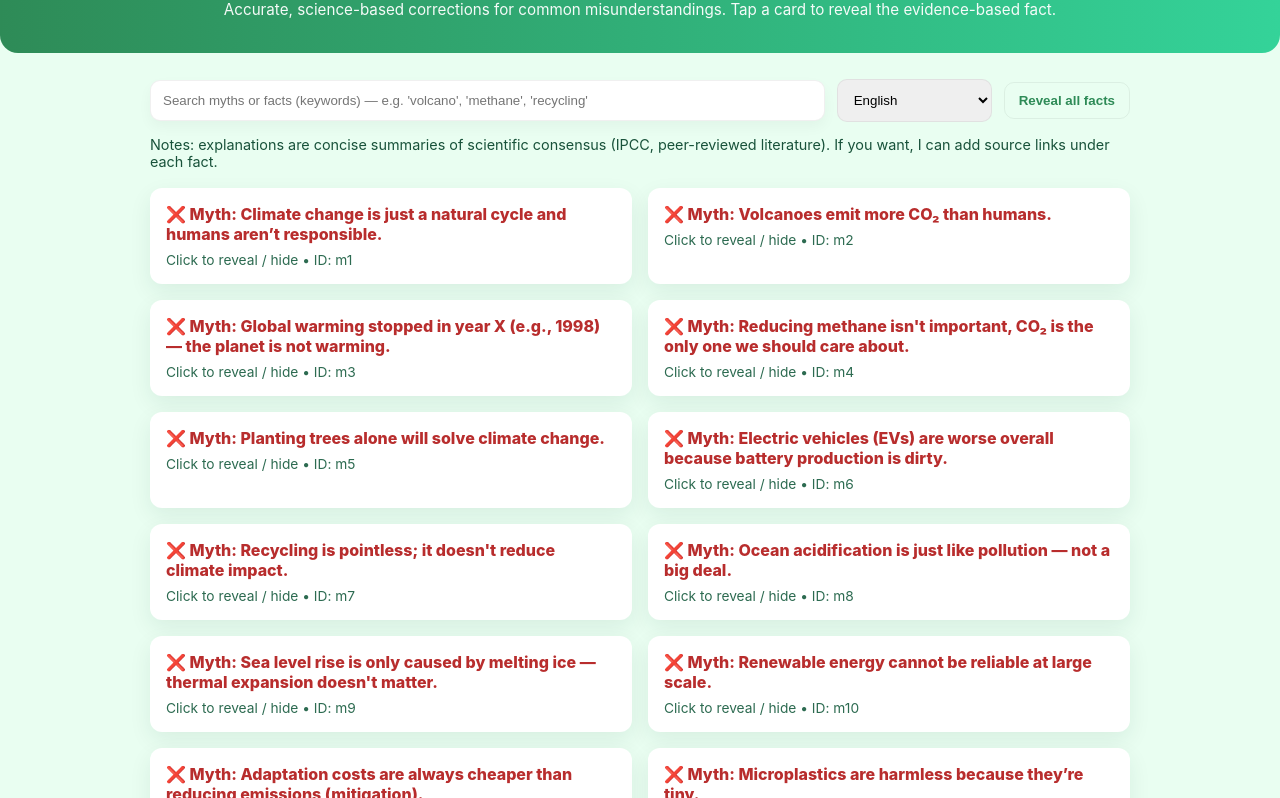
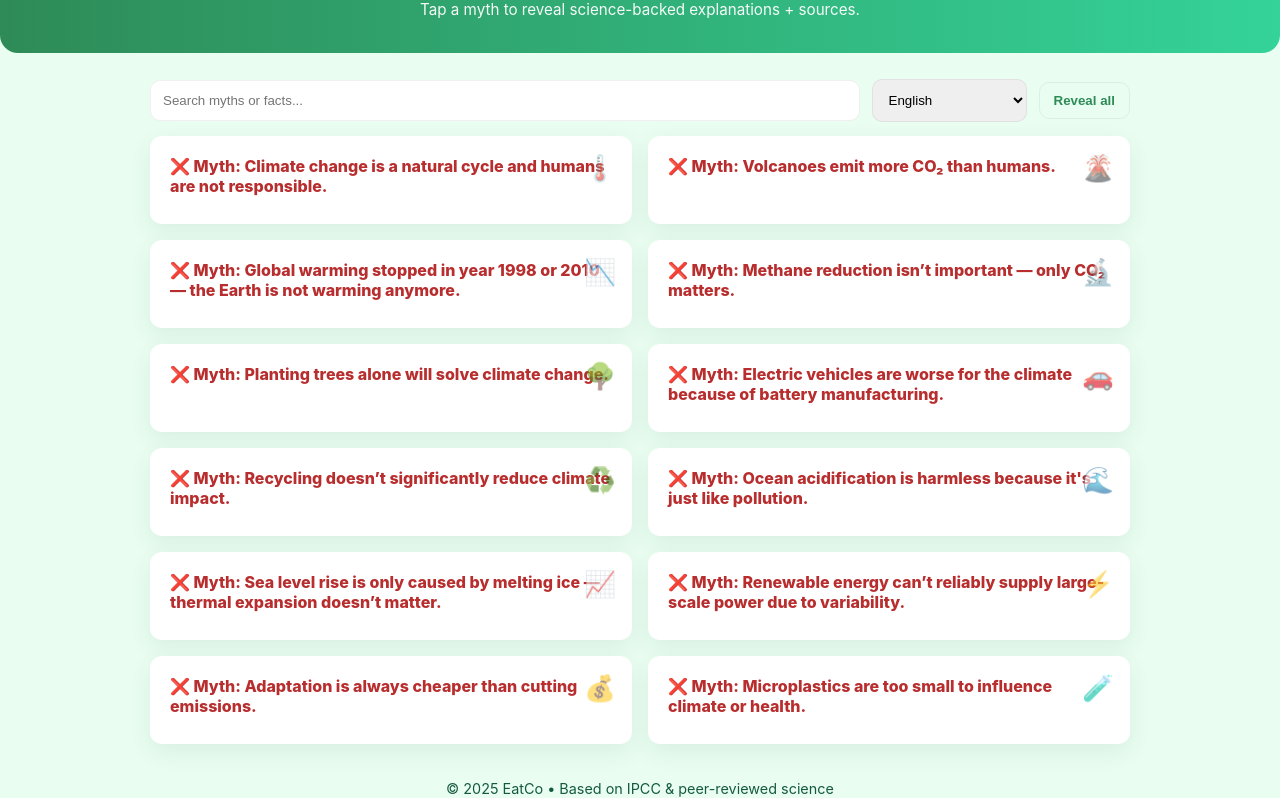
Before and after one commit to inayatagnihotri05-lab/EatCo, a plain HTML site: page climate-myth-buster.html in a window 1280 px wide. Shown: the part 81-879 px from the top of the page. Drawn offline with Linux system fonts and the light colour scheme.

Commit message:
Update climate-myth-buster.html

```diff
--- a/climate-myth-buster.html
+++ b/climate-myth-buster.html
@@ -1,285 +1,305 @@
 <!DOCTYPE html>
 <html lang="en">
 <head>
-<meta charset="utf-8" />
-<meta name="viewport" content="width=device-width, initial-scale=1" />
-<title>Climate Myth Buster — Evidence-First</title>
+  <meta charset="UTF-8" />
+  <meta name="viewport" content="width=device-width, initial-scale=1.0" />
+  <title>Climate Myth Buster — Evidence Mode</title>
   <style>
-  :root{
-    --green-1:#2e8b57; --green-2:#34d399; --bg:#e9fef1;
+    :root {
+      --green-1: #2e8b57;
+      --green-2: #34d399;
+      --bg: #e9fef1;
       --card-shadow: 0 8px 22px rgba(15,63,47,0.08);
     }
-  body{font-family:Inter, system-ui, -apple-system, "Segoe UI", Roboto, Arial; margin:0; background:var(--bg); color:#0b3d2e; -webkit-font-smoothing:antialiased;}
-  header{background:linear-gradient(90deg,var(--green-1),var(--green-2));color:#fff;padding:34px 18px;text-align:center;border-bottom-left-radius:18px;border-bottom-right-radius:18px}
-  header h1{margin:0;font-size:2rem;letter-spacing:0.4px}
-  header p{margin:8px 0 0;font-size:0.95rem;opacity:0.95}
+    body {
+      font-family: Inter, system-ui, -apple-system, "Segoe UI", Roboto, Arial;
+      margin: 0;
+      background: var(--bg);
+      color: #0b3d2e;
+      -webkit-font-smoothing: antialiased;
+    }
 
-  .container{max-width:980px;margin:26px auto;padding:0 18px}
-  .controls{display:flex;gap:12px;flex-wrap:wrap;align-items:center;margin-bottom:14px}
-  #search{flex:1;min-width:200px;padding:12px;border-radius:10px;border:1px solid rgba(0,0,0,0.06);box-shadow:0 6px 14px rgba(0,0,0,0.04)}
-  #lang{padding:12px;border-radius:10px;border:1px solid rgba(0,0,0,0.06)}
-  .note{font-size:0.9rem;color:#18523a;margin-top:6px}
+    header {
+      background: linear-gradient(90deg, var(--green-1), var(--green-2));
+      color: white;
+      padding: 34px 18px;
+      text-align: center;
+      border-bottom-left-radius: 18px;
+      border-bottom-right-radius: 18px;
+    }
+    header h1 { margin: 0; font-size: 2rem; }
+    header p { margin: 8px 0 0; font-size: 0.95rem; opacity: 0.95; }
 
-  .grid{display:grid;grid-template-columns:repeat(2,1fr);gap:16px}
-  @media(max-width:820px){ .grid{grid-template-columns:1fr} }
+    .container { max-width: 980px; margin: 26px auto; padding: 0 18px; }
+    .controls { display: flex; gap: 12px; flex-wrap: wrap; align-items: center; margin-bottom: 14px; }
+    #search { flex:1; min-width:200px; padding:12px; border-radius:10px; border:1px solid rgba(0,0,0,0.06); }
+    #lang { padding:12px; border-radius:10px; border:1px solid rgba(0,0,0,0.06); }
 
-  .card{
-    background:#fff;border-radius:12px;padding:16px;box-shadow:var(--card-shadow);transition:transform .18s, box-shadow .18s;cursor:pointer;
+    .grid { display: grid; grid-template-columns: repeat(2, 1fr); gap:16px; }
+    @media(max-width:820px) { .grid { grid-template-columns: 1fr; } }
+
+    .card {
+      background: #fff; padding: 20px; border-radius: 12px;
+      box-shadow: var(--card-shadow); transition: transform .18s, box-shadow .18s;
+      cursor: pointer; position: relative;
     }
-  .card:hover{ transform:translateY(-6px); box-shadow:0 16px 36px rgba(15,63,47,0.12) }
+    .card:hover { transform: translateY(-6px); box-shadow: 0 16px 36px rgba(15,63,47,0.12); }
 
-  .myth{color:#b82d2d;font-weight:800;margin-bottom:8px}
-  .fact{display:none;color:#0d4f33;background:linear-gradient(180deg,#f3fff7,#ecfff1);padding:12px;border-radius:8px;border-left:4px solid #27ae60;font-weight:600}
-  .meta-small{font-size:0.86rem;color:#2d6b51;margin-top:8px}
+    .icon {
+      position: absolute; top: 16px; right: 16px;
+      font-size: 1.6rem; opacity: 0.6;
+    }
 
-  .actions{display:flex;gap:12px;margin-top:12px;align-items:center}
-  .btn{background:linear-gradient(90deg,var(--green-2),var(--green-1));border:none;color:white;padding:10px 14px;border-radius:10px;font-weight:700;cursor:pointer;box-shadow:0 8px 20px rgba(46,211,157,0.12)}
-  .btn.secondary{background:transparent;color:var(--green-1);border:1px solid rgba(0,0,0,0.06);box-shadow:none}
+    .myth { color: #b82d2d; font-weight: 800; margin-bottom: 8px; }
+    .fact {
+      display: none; margin-top: 10px; color: #0d4f33;
+      background: linear-gradient(180deg,#f3fff7,#ecfff1);
+      padding: 12px; border-radius: 8px; border-left: 4px solid #27ae60;
+      font-weight: 600;
+    }
 
-  footer{max-width:980px;margin:36px auto;text-align:center;color:#155a40;font-size:0.9rem;padding:0 18px}
+    .source {
+      margin-top: 8px; font-size: 0.85rem; color: #145a32;
+    }
+
+    .actions { margin-top: 12px; display: flex; gap: 12px; align-items: center; }
+
+    .btn { background: linear-gradient(90deg,var(--green-2),var(--green-1)); border: none;
+      color: white; padding: 10px 14px; border-radius: 10px; font-weight: 700; cursor: pointer; }
+
+    .btn.secondary {
+      background: transparent; color: var(--green-1);
+      border: 1px solid rgba(0,0,0,0.06); box-shadow: none;
+    }
+
+    footer {
+      max-width: 980px; margin: 36px auto; text-align: center;
+      color: #155a40; font-size: 0.9rem; padding: 0 18px;
+    }
   </style>
 </head>
 <body>
 
 <header>
-  <h1>Climate Myth Buster — Evidence-First</h1>
-  <p>Accurate, science-based corrections for common misunderstandings. Tap a card to reveal the evidence-based fact.</p>
+  <h1>Climate Myth Buster — Evidence Mode</h1>
+  <p>Tap a myth to reveal science-backed explanations + sources.</p>
 </header>
 
-<section class="container">
+<div class="container">
   <div class="controls">
-    <input id="search" placeholder="Search myths or facts (keywords) — e.g. 'volcano', 'methane', 'recycling'" oninput="render()" />
+    <input id="search" placeholder="Search myths or facts..." oninput="render()" />
     <select id="lang" onchange="render()">
       <option value="en">English</option>
       <option value="hi">Hindi (हिन्दी)</option>
       <option value="es">Spanish (Español)</option>
       <option value="fr">French (Français)</option>
-      <option value="bn">Bengali (বাংলা)</option>
-      <option value="ta">Tamil (தமிழ்)</option>
     </select>
-    <button class="btn secondary" onclick="showAllFacts()">Reveal all facts</button>
+    <button class="btn secondary" onclick="showAllFacts()">Reveal all</button>
   </div>
 
-  <div class="note">Notes: explanations are concise summaries of scientific consensus (IPCC, peer-reviewed literature). If you want, I can add source links under each fact.</div>
+  <div id="grid" class="grid"></div>
+</div>
 
-  <div id="grid" class="grid" style="margin-top:18px"></div>
-
-  <div style="margin-top:18px; display:flex; gap:10px; flex-wrap:wrap; align-items:center">
-    <button class="btn" onclick="randomMyth()">Give me a random myth</button>
-    <div class="meta-small">Keyboard shortcuts: <strong>N</strong> = random / next, <strong>R</strong> = reveal all</div>
-  </div>
-</section>
-
-<footer>
-  © 2025 EatCo • Facts summarized from IPCC & scientific literature. Want sources under each fact? Say “add sources” and I’ll attach them.
-</footer>
+<footer>© 2025 EatCo • Based on IPCC & peer-reviewed science</footer>
 
 <script>
-/*
-  Upgraded, scientific myth list. Each item has text for multiple languages where provided.
-  Keep translations minimal for now — English always present.
-  Facts are written carefully to avoid time-sensitive numeric claims; they reflect stable conclusions.
-*/
-
 const ITEMS = [
   {
     id: 'm1',
-    myth: { en: "Climate change is just a natural cycle and humans aren’t responsible." },
+    icon: '🌡️',
+    myth: { en: "Climate change is a natural cycle and humans are not responsible." },
     fact: {
-      en: "Observations and attribution studies show recent warming is primarily driven by human emissions of greenhouse gases, especially CO₂ from fossil fuels — this is the scientific consensus (IPCC)."
+      en: "Attribution studies show that recent warming is overwhelmingly driven by human emissions of CO₂ from fossil fuels and land use change.",
     },
+    source: "IPCC AR6 WG1"
   },
-
   {
     id: 'm2',
+    icon: '🌋',
     myth: { en: "Volcanoes emit more CO₂ than humans." },
     fact: {
-      en: "While volcanoes emit CO₂, the total annual CO₂ from human activities (fossil fuel burning, cement, land-use change) far exceeds volcanic emissions by orders of magnitude."
+      en: "Human CO₂ emissions (from burning fossil fuels and deforestation) exceed volcanic emissions by a large margin annually.",
     },
+    source: "USGS & peer-reviewed literature"
   },
-
   {
     id: 'm3',
-    myth: { en: "Global warming stopped in year X (e.g., 1998) — the planet is not warming." },
+    icon: '📉',
+    myth: { en: "Global warming stopped in year 1998 or 2010 — the Earth is not warming anymore." },
     fact: {
-      en: "Short-term variability (El Niño/La Niña, volcanic eruptions) can cause temporary slowdowns, but the long-term global temperature trend continues upward; decade-scale averages show continued warming."
+      en: "Temperature spikes or slowdowns are due to natural variability; long-term observational records show continued warming over decades.",
     },
+    source: "NASA GISS / NOAA"
   },
-
   {
     id: 'm4',
-    myth: { en: "Reducing methane isn't important, CO₂ is the only one we should care about." },
+    icon: '🔬',
+    myth: { en: "Methane reduction isn’t important — only CO₂ matters." },
     fact: {
-      en: "Methane is a potent, short-lived greenhouse gas with strong near-term warming effects. Reducing methane emissions gives faster climate benefits while CO₂ reduction is necessary for long-term stabilization."
+      en: "Methane is a potent greenhouse gas; reducing methane yields faster near term climate benefits, though CO₂ reductions remain essential for long-term climate stabilization.",
     },
+    source: "IPCC AR6 WG1"
   },
-
   {
     id: 'm5',
+    icon: '🌳',
     myth: { en: "Planting trees alone will solve climate change." },
     fact: {
-      en: "Afforestation and reforestation help remove CO₂, but they can’t substitute for rapid reductions in fossil fuel emissions; permanence, land availability, and ecosystems matter."
+      en: "Tree planting helps capture CO₂, but without cutting fossil fuel emissions and ensuring permanence, it’s not enough on its own.",
     },
+    source: "IPCC reports"
   },
-
   {
     id: 'm6',
-    myth: { en: "Electric vehicles (EVs) are worse overall because battery production is dirty." },
+    icon: '🚗',
+    myth: { en: "Electric vehicles are worse for the climate because of battery manufacturing." },
     fact: {
-      en: "Life-cycle studies show EVs typically have higher manufacturing emissions but lower lifetime emissions than comparable internal combustion vehicles once they are driven (impacts depend on electricity mix and vehicle lifetime)."
+      en: "Life cycle analyses show EVs often have higher manufacturing emissions, but lower lifetime emissions than internal combustion vehicles.",
     },
+    source: "Peer-reviewed LCA studies"
   },
-
   {
     id: 'm7',
-    myth: { en: "Recycling is pointless; it doesn't reduce climate impact." },
+    icon: '♻️',
+    myth: { en: "Recycling doesn’t significantly reduce climate impact." },
     fact: {
-      en: "Recycling materials like aluminum and steel saves substantial energy and emissions compared to primary production; for plastics, recycling reduces waste and pollution but effectiveness depends on collection and low contamination rates."
+      en: "Recycling aluminum, steel, and other materials saves a large amount of energy and greenhouse gases compared to producing them from raw materials.",
     },
+    source: "Life Cycle Assessment research"
   },
-
   {
     id: 'm8',
-    myth: { en: "Ocean acidification is just like pollution — not a big deal." },
+    icon: '🌊',
+    myth: { en: "Ocean acidification is harmless because it's just like pollution." },
     fact: {
-      en: "Ocean acidification is a chemical change caused by more CO₂ in the atmosphere dissolving into seawater; it reduces carbonate ion availability and harms shell-building organisms, with ecosystem consequences."
+      en: "Increased CO₂ dissolving in oceans lowers pH, affecting marine organisms (especially those that rely on calcium carbonate), with ecosystem-wide effects.",
     },
+    source: "NOAA / IPCC"
   },
-
   {
     id: 'm9',
-    myth: { en: "Sea level rise is only caused by melting ice — thermal expansion doesn't matter." },
+    icon: '📈',
+    myth: { en: "Sea level rise is only caused by melting ice — thermal expansion doesn’t matter." },
     fact: {
-      en: "Sea level rise is caused by both melting land ice (glaciers, ice sheets) and thermal expansion of warming seawater; both processes are important and observed."
+      en: "Both melting ice and thermal expansion of warming seawater contribute significantly to sea level rise; both are observed and projected.",
     },
+    source: "IPCC projections"
   },
-
   {
     id: 'm10',
-    myth: { en: "Renewable energy cannot be reliable at large scale." },
+    icon: '⚡',
+    myth: { en: "Renewable energy can’t reliably supply large-scale power due to variability." },
     fact: {
-      en: "Variable renewables (wind & solar) can supply very large shares of electricity when paired with grids, storage, demand management, and diversified geographic deployment; many regions already operate with high renewable shares."
+      en: "When combined with energy storage, demand management, and a strong grid, renewables can meet very high electricity shares competitively.",
     },
+    source: "IRENA / peer-reviewed research"
   },
-
   {
     id: 'm11',
-    myth: { en: "Adaptation costs are always cheaper than reducing emissions (mitigation)." },
+    icon: '💰',
+    myth: { en: "Adaptation is always cheaper than cutting emissions." },
     fact: {
-      en: "Both adaptation and mitigation are required. Mitigation reduces future damages and long-term costs; many studies find early mitigation is more cost-effective than paying for large adaptation needs later."
+      en: "While adaptation is necessary, many economic studies show that early mitigation avoids much higher costs of climate damage later.",
     },
+    source: "IPCC economics working group"
   },
-
   {
     id: 'm12',
-    myth: { en: "Microplastics are harmless because they’re tiny." },
+    icon: '🧪',
+    myth: { en: "Microplastics are too small to influence climate or health." },
     fact: {
-      en: "Microplastics are ubiquitous and can transport chemicals; research is ongoing on health/ecosystem effects, so reducing plastic leakage is prudent while scientists study specific impacts."
+      en: "Microplastics may transport chemicals and affect ecosystems; scientific research is ongoing into their biological and climate effects.",
     },
+    source: "Emerging science literature"
   }
 ];
 
-/* optional short translations for a few items (expand later) */
 const TRANSLATIONS = {
   hi: {
-    m1: {
-      myth: "जलवायु परिवर्तन केवल एक प्राकृतिक चक्र है और मानव जिम्मेदार नहीं हैं।",
-      fact: "पर्यवेक्षण और अध्ययन दिखाते हैं कि हालिया तापमान वृद्धि मुख्य रूप से मानव द्वारा उत्सर्जित ग्रीनहाउस गैसों (विशेषकर फ़ॉसिल ईंधन से CO₂) के कारण है।"
+    m1: { myth: "जलवायु परिवर्तन एक प्राकृतिक चक्र है और मानव जिम्मेदार नहीं हैं।", fact: "अध्ययन बताते हैं कि हालिया तापमान वृद्धि मुख्य रूप से मानव द्वारा उत्सर्जित CO₂ द्वारा हो रही है।" },
+    m2: { myth: "ज्वालामुखी मानवों से अधिक CO₂ उत्सर्जित करते हैं।", fact: "मानव गतिविधियाँ (फॉसिल ईंधन, भूमि-उपयोग परिवर्तन) ज्वालामुखी उत्सर्जन से बहुत अधिक CO₂ छोड़ती हैं।" },
+    m3: { myth: "1998 या 2010 में ग्लोबल वार्मिंग रुक गई थी — पृथ्वी अब गर्म नहीं हो रही।", fact: "संक्षिप्त तापमान बदलाव प्राकृतिक रूप से होते हैं; दीर्घकालिक डेटा दिखाते हैं कि तापमान बढ़ रहा है।" },
+    m4: { myth: "मीथेन को कम करना ज़रूरी नहीं है — केवल CO₂ पर ध्यान देना चाहिए।", fact: "मीथेन एक शक्तिशाली ग्रीनहाउस गैस है; इसे कम करने से त्वरित जलवायु लाभ मिल सकता है।" }
+    // Add hi translation for other myths if needed
   },
-    m2: {
-      myth: "ज्वालामुखी मानवों से अधिक CO₂ उत्सर्जित करते हैं।",
-      fact: "ज्वालामुखी CO₂ छोड़ते हैं, पर मानव गतिविधियाँ (ईंधन जलाना, सीमेंट, भूमि-उपयोग परिवर्तन) कुल वार्षिक CO₂ में कहीं अधिक योगदान देती हैं।"
-    },
-    m4: {
-      myth: "मीथेन को कम करना ज़रूरी नहीं है, केवल CO₂ की चिंता करें।",
-      fact: "मीथेन एक शक्तिशाली और अल्प-अवधि ग्रीनहाउस गैस है; इसे कम करने से नज़दीकी समय में तापमान वृद्धि धीमी हो सकती है जबकि CO₂ कटौती दीर्घकालिक समाधान है।"
-    }
-    // add more translations as needed
+  es: {
+    m1: { myth: "El cambio climático es solo un ciclo natural y los humanos no son responsables.", fact: "Los estudios de atribución muestran que el calentamiento reciente es principalmente impulsado por emisiones humanas de CO₂." },
+    m5: { myth: "Plantar árboles por sí solo resolverá el cambio climático.", fact: "Plantar ayuda a capturar CO₂, pero sin reducir las emisiones fósiles no basta." }
+    // Add more Spanish translations as needed
   }
 };
 
-const grid = document.getElementById('grid');
-const searchInput = document.getElementById('search');
-const langSelect = document.getElementById('lang');
+const grid = document.getElementById("grid");
+const searchInput = document.getElementById("search");
+const langSelect = document.getElementById("lang");
 
-/* Render function builds cards filtered by search and language */
-function render(){
-  const q = (searchInput.value || '').trim().toLowerCase();
-  const lang = langSelect.value || 'en';
-  grid.innerHTML = '';
+function render() {
+  const q = (searchInput.value || "").toLowerCase();
+  const lang = langSelect.value || "en";
+  grid.innerHTML = "";
 
-  for(const item of ITEMS){
-    // get text (prefer translation if available)
+  for (const item of ITEMS) {
     const id = item.id;
-    let mythText = item.myth.en;
-    let factText = item.fact.en;
-    if(TRANSLATIONS[lang] && TRANSLATIONS[lang][id]){
-      mythText = TRANSLATIONS[lang][id].myth || mythText;
-      factText = TRANSLATIONS[lang][id].fact || factText;
-    } else if(lang !== 'en' && item.myth[lang]) {
-      mythText = item.myth[lang];
-      factText = item.fact[lang] || factText;
+    // choose correct translation
+    let myth = item.myth.en;
+    let fact = item.fact.en;
+    if (TRANSLATIONS[lang] && TRANSLATIONS[lang][id]) {
+      myth = TRANSLATIONS[lang][id].myth;
+      fact = TRANSLATIONS[lang][id].fact;
     }
 
-    const searchable = (mythText + ' ' + factText).toLowerCase();
-    if(q && !searchable.includes(q)) continue;
+    const textForSearch = (myth + " " + fact).toLowerCase();
+    if (q && !textForSearch.includes(q)) continue;
 
-    const card = document.createElement('div');
-    card.className = 'card';
-    card.tabIndex = 0;
+    const card = document.createElement("div");
+    card.className = "card";
     card.innerHTML = `
-      <div class="myth">❌ Myth: ${escapeHtml(mythText)}</div>
-      <div class="fact" id="fact-${id}">✔️ Fact: ${escapeHtml(factText)}</div>
-      <div class="meta-small">Click to reveal / hide • ID: ${id}</div>
+      <div class="icon">${item.icon}</div>
+      <div class="myth">❌ Myth: ${myth}</div>
+      <div class="fact" id="fact-${id}">✔️ Fact: ${fact}
+        <div class="source">Source: ${item.source}</div>
+      </div>
     `;
-    // toggle fact on click or Enter
-    card.addEventListener('click', ()=> toggleFact(id));
-    card.addEventListener('keydown', (e)=>{ if(e.key==='Enter' || e.key===' ') toggleFact(id); });
+    card.onclick = () => toggleFact(id);
     grid.appendChild(card);
   }
 
-  // if nothing found
-  if(grid.children.length === 0){
-    grid.innerHTML = `<div style="grid-column:1/-1;padding:18px;background:#fff;border-radius:12px;box-shadow:${getComputedStyle(document.documentElement).getPropertyValue('--card-shadow')};">No myths found for that search.</div>`;
+  if (grid.children.length === 0) {
+    grid.innerHTML = `<div style="grid-column:1/-1; padding: 18px; background: white; border-radius: 12px; box-shadow: ${getComputedStyle(document.documentElement).getPropertyValue('--card-shadow')};">No myths found.</div>`;
   }
 }
 
-/* Toggle fact visibility safely */
-function toggleFact(id){
-  const el = document.getElementById('fact-' + id);
-  if(!el) return;
-  el.style.display = (el.style.display === 'block') ? 'none' : 'block';
+function toggleFact(id) {
+  const f = document.getElementById("fact-" + id);
+  if (!f) return;
+  f.style.display = f.style.display === "block" ? "none" : "block";
 }
 
-/* Random myth helper */
-function randomMyth(){
-  const visibleCards = Array.from(grid.children).filter(c => c.classList && c.classList.contains('card'));
-  if(visibleCards.length === 0) { render(); return; }
-  const idx = Math.floor(Math.random() * visibleCards.length);
-  visibleCards[idx].scrollIntoView({behavior:'smooth', block:'center'});
-  visibleCards[idx].focus();
-  visibleCards[idx].click();
+function randomMyth() {
+  const cards = Array.from(grid.querySelectorAll(".card"));
+  if (cards.length === 0) { render(); return; }
+  const idx = Math.floor(Math.random() * cards.length);
+  const card = cards[idx];
+  card.scrollIntoView({ behavior: "smooth", block: "center" });
+  card.click();
 }
 
-/* helper for instances where user wants to reveal all */
-function showAllFacts(){
-  for(const item of ITEMS){
-    const f = document.getElementById('fact-' + item.id);
-    if(f) f.style.display = 'block';
+function showAllFacts() {
+  for (const item of ITEMS) {
+    const f = document.getElementById("fact-" + item.id);
+    if (f) f.style.display = "block";
   }
 }
 
-/* basic HTML-escape */
-function escapeHtml(s){ return String(s).replace(/[&<>"']/g, c => ({'&':'&amp;','<':'&lt;','>':'&gt;','"':'&quot;',"'":'&#39;'}[c])); }
-
-/* keyboard shortcuts */
-document.addEventListener('keydown', (e)=>{
-  if(e.key === 'N' || e.key === 'n') randomMyth();
-  if(e.key === 'R' || e.key === 'r') showAllFacts();
+searchInput.addEventListener("input", render);
+langSelect.addEventListener("change", render);
+document.addEventListener("keydown", e => {
+  if (e.key === "N" || e.key === "n") randomMyth();
+  if (e.key === "R" || e.key === "r") showAllFacts();
 });
 
-/* initial render */
 render();
 </script>
+
 </body>
 </html>
```
Lines whose indentation alone changed are shown as unchanged.
